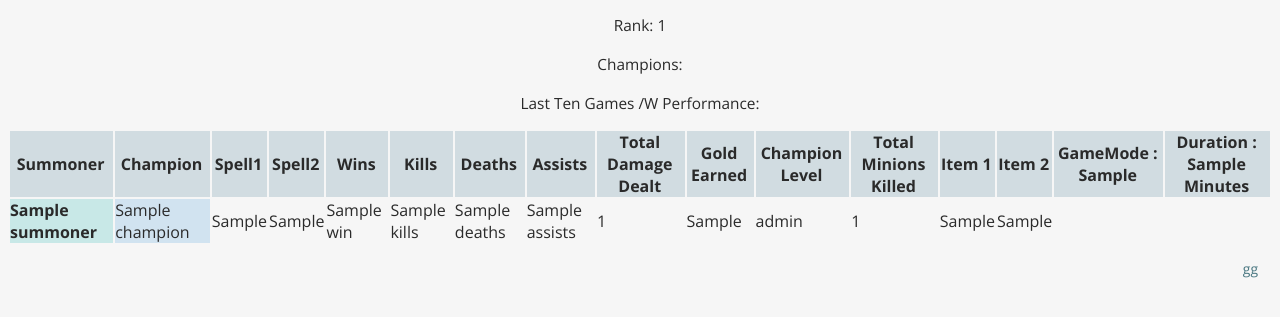
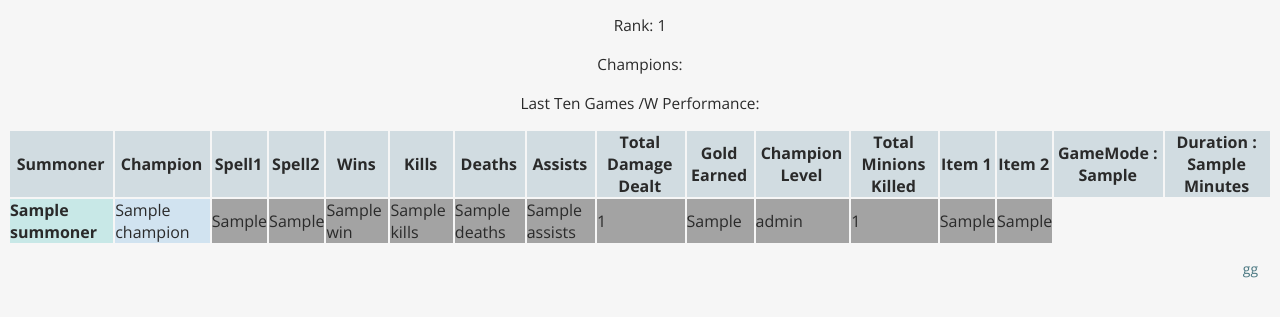
Before and after one commit to lib250/CS411-Project, a Django app: template opclone/autho/templates/data.html in a window 1280 px wide. Shown: the part 316-633 px from the top of the page. Run offline with Django 4.2, Linux system fonts and the light colour scheme; the template is opened without the code that fills it: most values are stand-ins (such as "Sample title", 1, 10 or a date in 2020).

Commit message:
editing frontend

```diff
--- a/opclone/autho/static/style.css
+++ b/opclone/autho/static/style.css
@@ -65,6 +65,10 @@ p {
 	text-align: center;
 }
 
+#logout {
+	font-size: 90%;
+}
+
 /* a */
 
 a {
@@ -97,6 +101,10 @@ b {
 }
 
 /* tr, th, td */
+
+td {
+	background-color: rgb(163, 163, 163);
+}
 
 #labels th {
     background-color: rgb(209, 220, 225);
```
